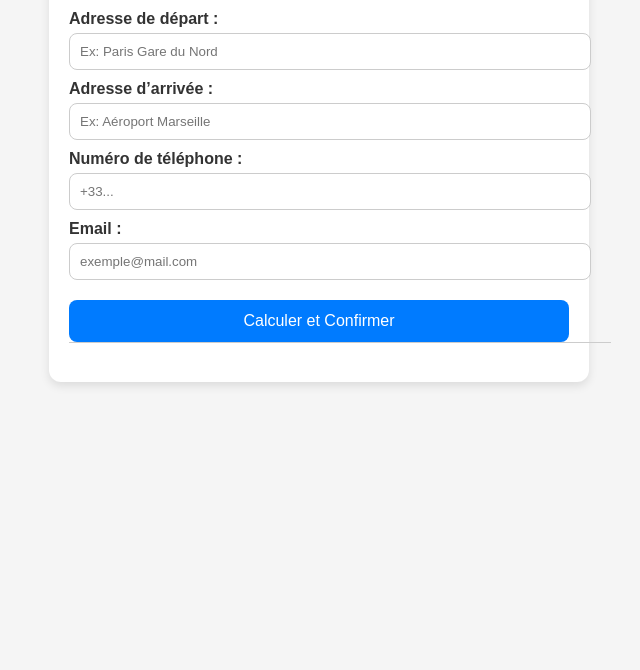
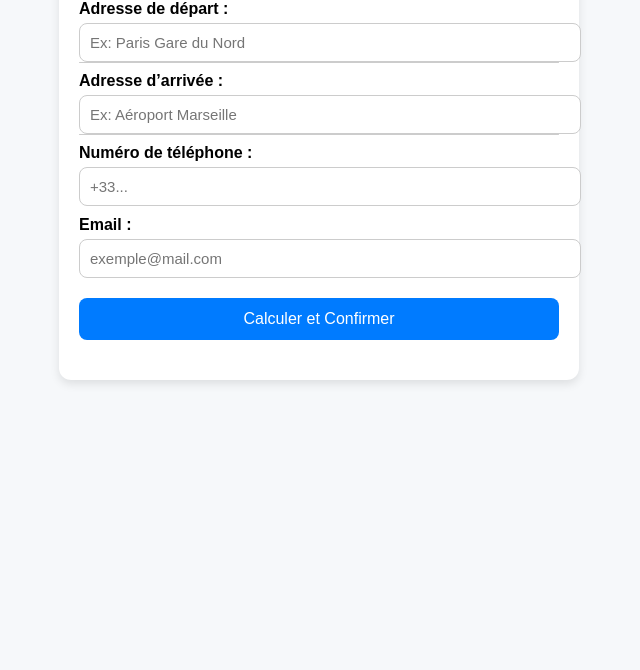
Before and after one commit to 13miles13/Chauffeur-app, a website: page public/index.html in a window 1280 px wide. Shown: the part 130-800 px from the top of the page, without its empty margins (321-961 px from the left). Drawn offline with Linux system fonts and the light colour scheme.

Commit message:
Update index.html

```diff
--- a/public/index.html
+++ b/public/index.html
@@ -1,44 +1,101 @@
 <!DOCTYPE html>
 <html lang="fr">
 <head>
-  <meta charset="UTF-8" />
-  <meta name="viewport" content="width=device-width, initial-scale=1.0" />
-  <title>Chauffeur Privé</title>
+  <meta charset="UTF-8">
+  <meta name="viewport" content="width=device-width, initial-scale=1.0">
+  <title>Réservation Chauffeur</title>
   <style>
-    body { font-family: Arial, sans-serif; margin: 0; padding: 0; background: #f5f5f5; color: #333; }
-    .container { max-width: 500px; margin: 40px auto; background: #fff; border-radius: 12px; padding: 20px; box-shadow: 0 4px 10px rgba(0,0,0,0.1); position: relative; }
-    h1 { text-align: center; color: #2c3e50; }
-    label { font-weight: bold; display: block; margin-top: 10px; }
-    input { width: 100%; padding: 10px; margin-top: 5px; border-radius: 8px; border: 1px solid #ccc; }
-    button { width: 100%; padding: 12px; background-color: #007bff; color: white; border: none; border-radius: 8px; margin-top: 20px; cursor: pointer; font-size: 16px; }
+    body {
+      font-family: Arial, sans-serif;
+      background: #f6f8fa;
+      margin: 0;
+      padding: 0;
+    }
+    .container {
+      max-width: 480px;
+      margin: 30px auto;
+      background: #fff;
+      border-radius: 12px;
+      padding: 20px;
+      box-shadow: 0 4px 10px rgba(0,0,0,0.1);
+      position: relative;
+    }
+    h1 { text-align: center; color: #333; }
+    label { font-weight: bold; margin-top: 10px; display: block; }
+    input {
+      width: 100%;
+      padding: 10px;
+      margin-top: 5px;
+      border-radius: 8px;
+      border: 1px solid #ccc;
+      font-size: 15px;
+    }
+    .input-wrapper {
+      position: relative;
+    }
+    button {
+      width: 100%;
+      padding: 12px;
+      margin-top: 20px;
+      border: none;
+      border-radius: 8px;
+      background-color: #007bff;
+      color: white;
+      font-size: 16px;
+      cursor: pointer;
+    }
     button:hover { background-color: #0056b3; }
-    .result { margin-top: 20px; text-align: center; }
-    .autocomplete-items { position: absolute; background: white; border: 1px solid #ccc; border-top: none; z-index: 99; max-height: 200px; overflow-y: auto; width: 100%; }
-    .autocomplete-item { padding: 8px; cursor: pointer; }
-    .autocomplete-item:hover { background-color: #f0f0f0; }
+    .result { margin-top: 20px; text-align: center; font-size: 17px; }
+    .autocomplete-items {
+      position: absolute;
+      top: 100%;
+      left: 0;
+      right: 0;
+      background: white;
+      border: 1px solid #ccc;
+      border-top: none;
+      z-index: 1000;
+      max-height: 200px;
+      overflow-y: auto;
+      border-radius: 0 0 8px 8px;
+    }
+    .autocomplete-item {
+      padding: 8px;
+      cursor: pointer;
+    }
+    .autocomplete-item:hover {
+      background-color: #f0f0f0;
+    }
   </style>
 </head>
 <body>
   <div class="container">
-    <h1>Réservation Chauffeur</h1>
-
+    <h1>Réserver un chauffeur</h1>
     <form id="formCourse">
       <label>Adresse de départ :</label>
-      <input id="depart" type="text" placeholder="Ex: Paris Gare du Nord" autocomplete="off" />
+      <div class="input-wrapper">
+        <input id="depart" type="text" placeholder="Ex: Paris Gare du Nord" autocomplete="off" />
+      </div>
+
       <label>Adresse d’arrivée :</label>
-      <input id="arrivee" type="text" placeholder="Ex: Aéroport Marseille" autocomplete="off" />
+      <div class="input-wrapper">
+        <input id="arrivee" type="text" placeholder="Ex: Aéroport Marseille" autocomplete="off" />
+      </div>
+
       <label>Numéro de téléphone :</label>
       <input id="tel" type="tel" placeholder="+33..." />
+
       <label>Email :</label>
       <input id="email" type="email" placeholder="exemple@mail.com" />
+
       <button type="submit">Calculer et Confirmer</button>
     </form>
 
-    <div class="result" id="result"></div>
+    <div id="result" class="result"></div>
   </div>
 
   <script>
-    // === Zone de debug ===
+    // === Zone de debug mobile ===
     function showDebug(msg) {
       let box = document.getElementById("debugBox");
       if (!box) {
@@ -48,33 +105,34 @@
           background: "rgba(0,0,0,0.85)", color: "#0f0", fontSize: "12px",
           fontFamily: "monospace", overflowY: "auto", padding: "6px", zIndex: "9999"
         });
-        box.id = "debugBox"; document.body.appendChild(box);
+        box.id = "debugBox";
+        document.body.appendChild(box);
       }
       const t = new Date().toLocaleTimeString();
       box.innerHTML += `[${t}] ${msg}<br>`;
       box.scrollTop = box.scrollHeight;
     }
 
-    // === Autocomplétion via Nominatim ===
+    // === Autocomplétion Nominatim (affiche sous le champ correspondant) ===
     async function autocomplete(inputId) {
       const input = document.getElementById(inputId);
-      const listId = inputId + "-list";
-      let list = document.createElement("div");
-      list.setAttribute("id", listId);
-      list.setAttribute("class", "autocomplete-items");
-      input.parentNode.appendChild(list);
+      const wrapper = input.parentNode;
+      const list = document.createElement("div");
+      list.classList.add("autocomplete-items");
+      wrapper.appendChild(list);
 
       input.addEventListener("input", async function() {
         const val = this.value;
         list.innerHTML = "";
         if (!val || val.length < 3) return;
+
         try {
           const res = await fetch(`https://nominatim.openstreetmap.org/search?format=json&q=${encodeURIComponent(val)}&addressdetails=1&limit=5`);
           const data = await res.json();
           data.forEach(place => {
             const item = document.createElement("div");
+            item.classList.add("autocomplete-item");
             item.textContent = place.display_name;
-            item.classList.add("autocomplete-item");
             item.addEventListener("click", () => {
               input.value = place.display_name;
               list.innerHTML = "";
@@ -85,10 +143,15 @@
           showDebug("Erreur autocomplétion: " + e.message);
         }
       });
+
+      document.addEventListener("click", e => {
+        if (!wrapper.contains(e.target)) list.innerHTML = "";
+      });
     }
-    autocomplete("depart"); autocomplete("arrivee");
+    autocomplete("depart");
+    autocomplete("arrivee");
 
-    // === Géocodage Nominatim ===
+    // === Coordonnées via Nominatim ===
     async function getCoordinates(address) {
       try {
         const res = await fetch(`https://nominatim.openstreetmap.org/search?format=json&q=${encodeURIComponent(address)}`);
@@ -101,7 +164,7 @@
       }
     }
 
-    // === Distance Haversine ===
+    // === Calcul Haversine ===
     function calcDistanceKm([lon1, lat1], [lon2, lat2]) {
       const R = 6371;
       const dLat = (lat2 - lat1) * Math.PI / 180;
@@ -111,7 +174,7 @@
       return R * c;
     }
 
-    // === Gestion formulaire ===
+    // === Formulaire ===
     document.getElementById("formCourse").addEventListener("submit", async e => {
       e.preventDefault();
       const depart = document.getElementById("depart").value.trim();
@@ -119,7 +182,7 @@
       const tel = document.getElementById("tel").value.trim();
       const email = document.getElementById("email").value.trim();
 
-      if (!depart || !arrivee) return alert("Merci de remplir les adresses.");
+      if (!depart || !arrivee) return alert("Merci de renseigner les deux adresses.");
       document.getElementById("result").textContent = "Calcul en cours...";
 
       const coordDepart = await getCoordinates(depart);
```
